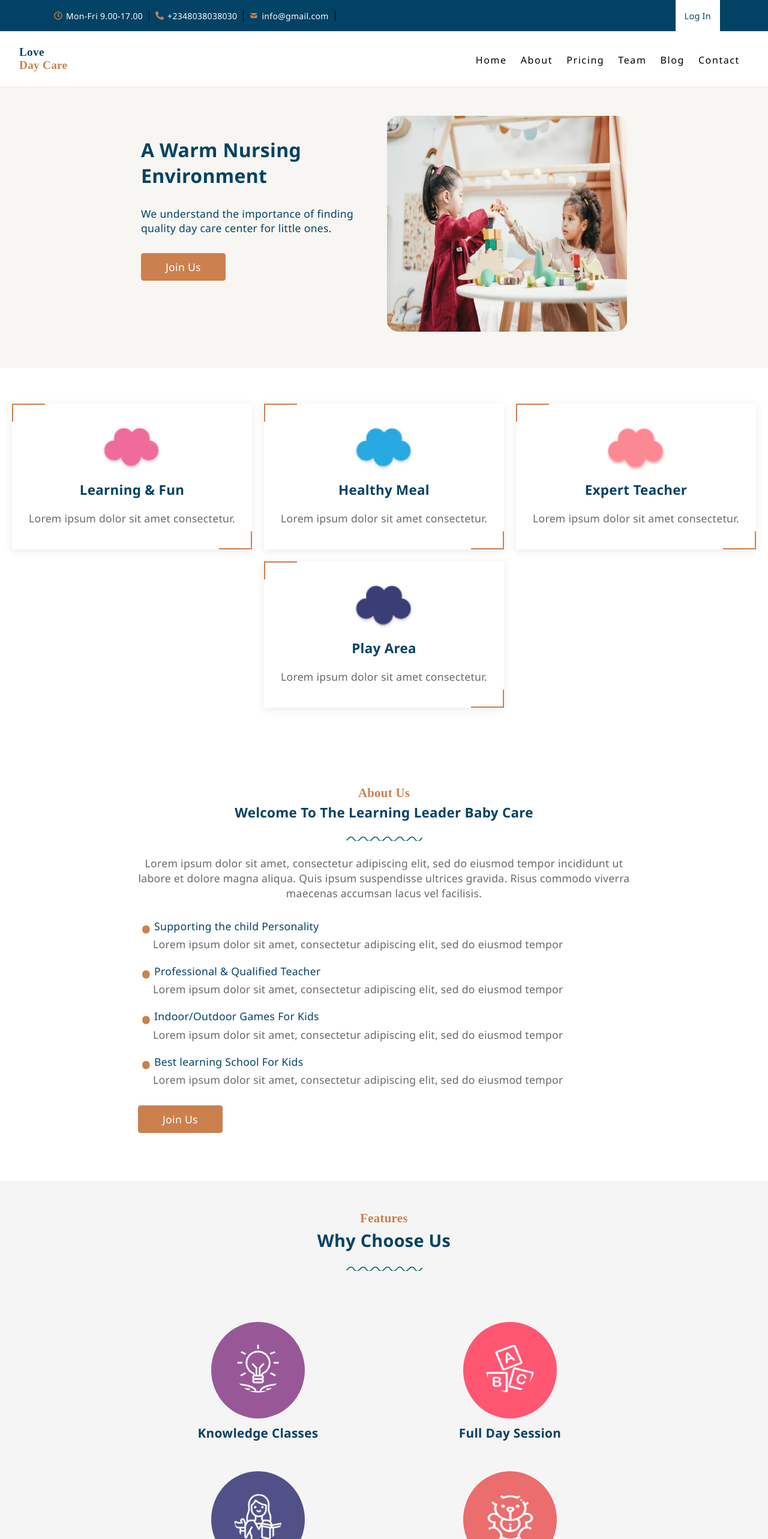
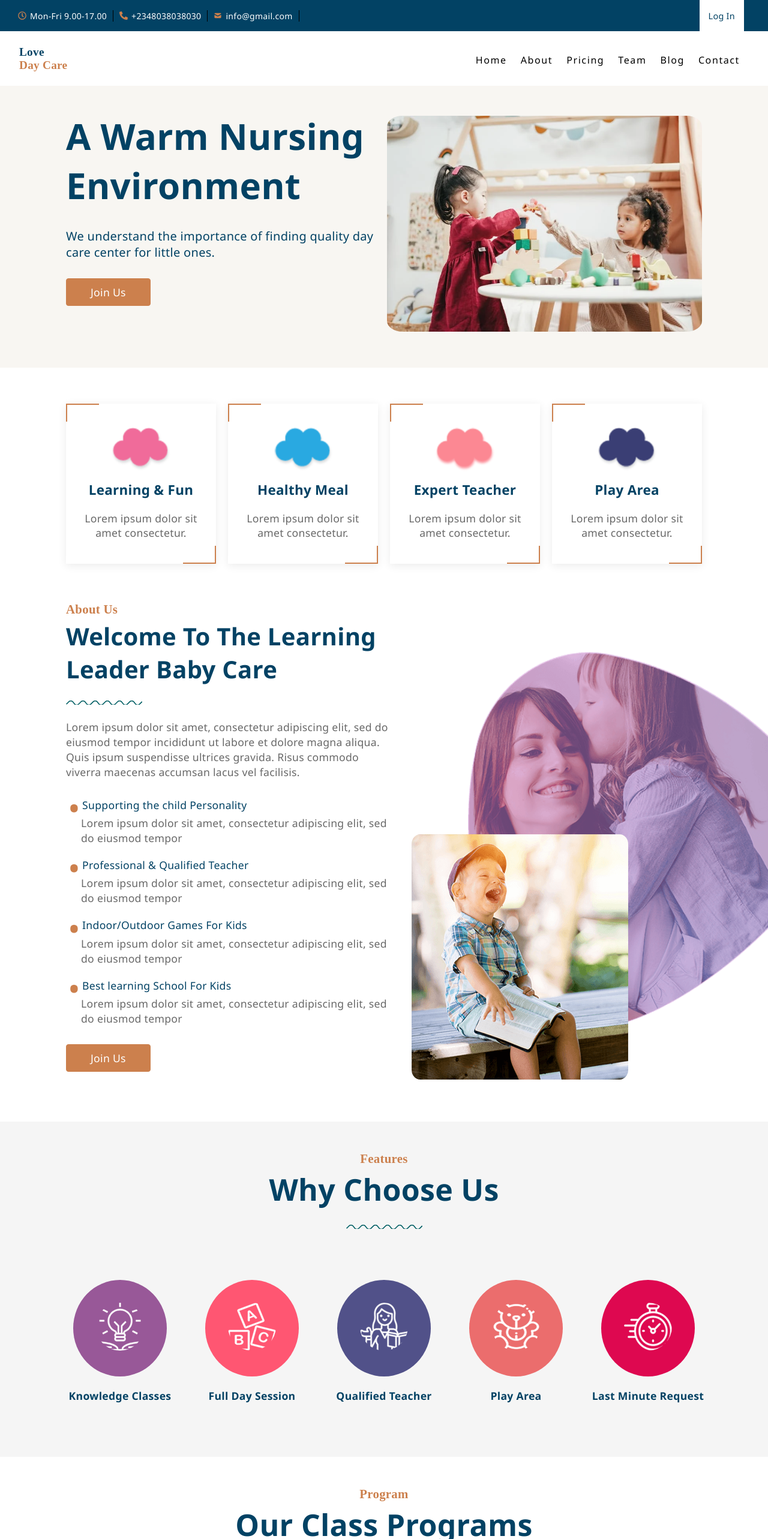
Before and after one commit to Ubongg/day-care, a React (Create React App) app: page / in a window 1280 px wide. Shown: the top 2566 px of the page at 60% size. Built offline with nearby package versions, Linux system fonts and the light colour scheme.

Commit message:
home page fully responsive

```diff
--- a/src/components/BlogSlider.js
+++ b/src/components/BlogSlider.js
@@ -142,7 +142,7 @@ const BlogSlider = () => {
         </Wrap>
         <Wrap>
           <div className="imgBx">
-            <img src={blog1} alt="" />
+            <img src={blog4} alt="" />
           </div>
           <div className="textBx">
             <h3>Indoor Activities for Everyone</h3>
@@ -174,7 +174,7 @@ const BlogSlider = () => {
         </Wrap>
         <Wrap>
           <div className="imgBx">
-            <img src={blog2} alt="" />
+            <img src={blog5} alt="" />
           </div>
           <div className="textBx">
             <h3>An Inspired Approach to Education</h3>
@@ -206,7 +206,7 @@ const BlogSlider = () => {
         </Wrap>
         <Wrap>
           <div className="imgBx">
-            <img src={blog3} alt="" />
+            <img src={blog6} alt="" />
           </div>
           <div className="textBx">
             <h3>Kids Grooming With New Lesson</h3>
--- a/src/components/Footer.js
+++ b/src/components/Footer.js
@@ -105,9 +105,6 @@ const Columns = styled.div`
 
   @media screen and (min-width: 768px) {
     margin: 0 3%;
-  }
-  @media screen and (min-width: 1024px) {
-    margin: 0 5%;
   }
 `;
 const About = styled.div`
--- a/src/styles/Home.css
+++ b/src/styles/Home.css
@@ -588,6 +588,7 @@
   .home-features-reasons {
     flex-direction: row;
     flex-wrap: wrap;
+    margin-bottom: 30px;
   }
   .home-features-reason {
     margin: 10px;
@@ -639,3 +640,158 @@
     margin: 10px;
   }
 }
+
+@media screen and (min-width: 1024px) {
+  .heroText {
+    max-width: 480px;
+  }
+  .heroText h1 {
+    font-size: 45px;
+  }
+  .heroText p {
+    font-size: 20px;
+  }
+  .heroImg {
+    max-width: 480px;
+  }
+  .homeSec1 {
+    max-width: 100%;
+  }
+  .homeSec1 .box {
+    max-width: 100%;
+    width: 225px;
+  }
+  .home-about-cont {
+    max-width: 820px;
+  }
+  .home-features-reasons {
+    flex-wrap: nowrap;
+  }
+  .home-features-reason {
+    margin: 10px;
+    width: 170px;
+    text-align: center;
+  }
+  .home-features-reason .imgBx {
+    margin: 30px 0 20px 0;
+  }
+  .home-features-reason h3 {
+    font-size: 1.1rem;
+  }
+  .home-eventBxs {
+    max-width: 1140px;
+  }
+  .home-eventBx {
+    margin: 15px;
+  }
+  .home-plan .textBxs {
+    flex-wrap: nowrap;
+  }
+  .home-plan .textBx {
+    /* max-width: 400px; */
+    max-width: 100%;
+    width: 30%;
+  }
+  .home-plan .textBx.one,
+  .home-plan .textBx.two,
+  .home-plan .textBx.three {
+    margin: 10px;
+  }
+  .home-testimonials .textBxs {
+    flex-wrap: nowrap;
+  }
+  .home-testimonials .textBx {
+    /* max-width: 400px; */
+    max-width: 100%;
+    width: 30%;
+  }
+  .home-member .boxes {
+    flex-wrap: nowrap;
+  }
+  .home-member .boxes .box {
+    /* max-width: 400px; */
+    max-width: 100%;
+    width: 30%;
+  }
+  .home-about {
+    display: flex;
+    flex-direction: row;
+    justify-content: center;
+    align-items: center;
+    margin: 0 0 70px 30px;
+  }
+  .home-about-cont {
+    margin-left: auto;
+    max-width: 500px;
+  }
+  .home-about .home-about-col1 {
+    justify-content: center;
+    align-items: flex-start;
+    text-align: left;
+    padding-bottom: 20px;
+    width: 100%;
+  }
+  .home-about-col1 h3 {
+    font-size: 30px;
+  }
+  .home-about .img-cont {
+    display: flex;
+    max-width: 50%;
+    position: relative;
+    /* background: red; */
+    height: 100vh;
+    flex: 0 0 auto;
+    width: 50%;
+  }
+  .home-about .img-cont::before {
+    content: "";
+    position: absolute;
+    background-image: url(../assets/about2.png);
+    background-repeat: no-repeat;
+    background-position: center right;
+    background-size: contain;
+    width: 80%;
+    height: 100%;
+    top: 0;
+    right: 0;
+  }
+  .home-about .img-cont .imgBx img {
+    border-radius: 4%;
+    position: absolute;
+    left: 5%;
+    bottom: 0;
+    /* display: table; */
+  }
+  .home-features .home-about-col1 h3,
+  .home-program .home-about-col1 h3,
+  .home-event .home-about-col1 h3,
+  .home-plan .home-about-col1 h3,
+  .home-member .home-about-col1 h3,
+  .home-blog .home-about-col1 h3,
+  .home-testimonials .home-about-col1 h3 {
+    font-size: 50px;
+  }
+}
+@media screen and (min-width: 1200px) {
+  .heroText h1 {
+    font-size: 60px;
+  }
+  .heroText {
+    max-width: 525px;
+  }
+  .heroImg {
+    max-width: 525px;
+  }
+  .homeSec1 .box {
+    width: 250px;
+  }
+  .home-about-cont {
+    max-width: 545px;
+  }
+  .home-features-reason {
+    width: 200px;
+  }
+  .home-about-col1 h3 {
+    font-size: 40px;
+  }
+}
--- a/src/styles/Navbar.css
+++ b/src/styles/Navbar.css
@@ -80,7 +80,7 @@
   margin: 0 1.5rem;
 }
 
-@media screen and (min-width: 970px) {
+@media screen and (min-width: 1024px) {
   .nav-center {
     width: 100%;
     margin: -1rem auto;
@@ -88,7 +88,6 @@
     align-items: center;
     justify-content: space-between;
     padding: 0 2rem;
-    position: sticky;
   }
   .nav-center.shadow {
     box-shadow: none;
--- a/src/styles/Topbar.css
+++ b/src/styles/Topbar.css
@@ -7,7 +7,7 @@ html {
   display: flex;
   justify-content: space-between;
   align-items: center;
-  padding: 15px 80px;
+  padding: 15px 40px 15px 20px;
 }
 .info {
   display: flex;
@@ -41,7 +41,7 @@ html {
   background-color: white;
   padding: 17px 15px;
 }
-@media screen and (max-width: 970px) {
+@media screen and (max-width: 1023px) {
   .topbar {
     display: none;
   }
```
Also changed, not shown: src/assets/about2.png (added).
